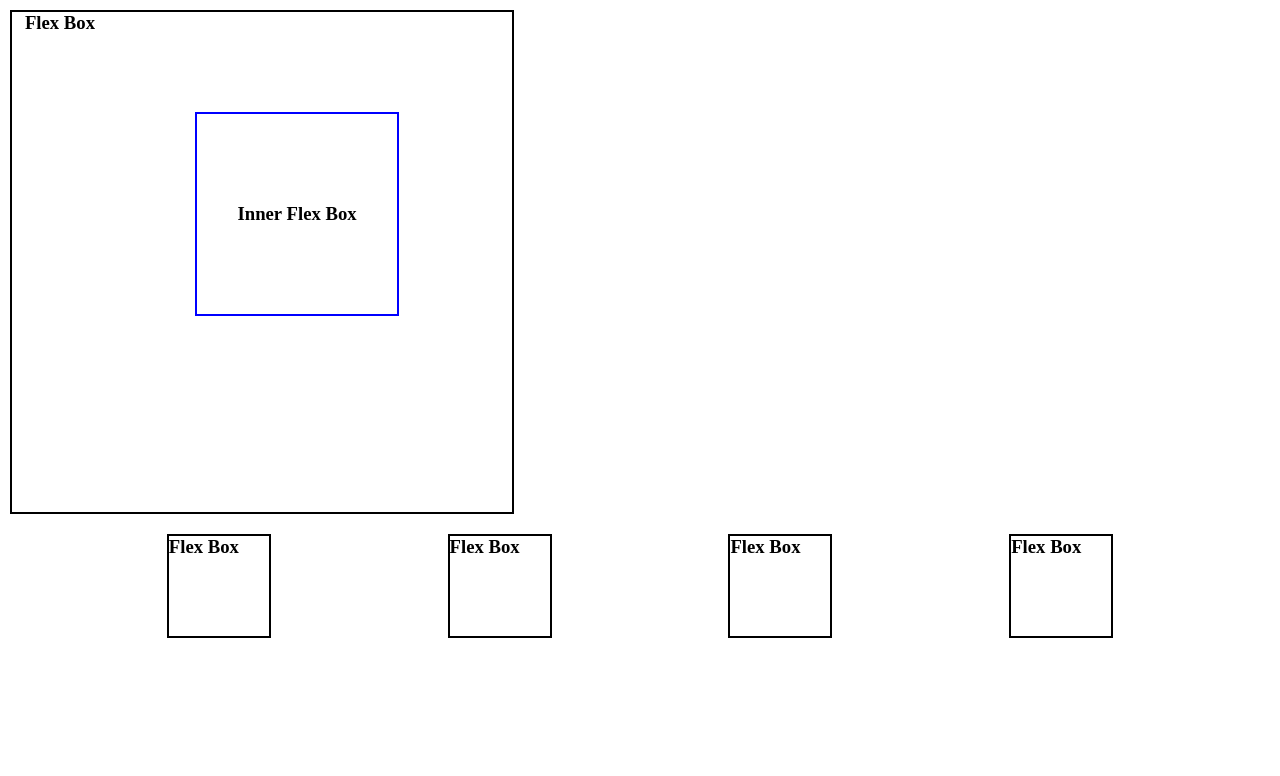
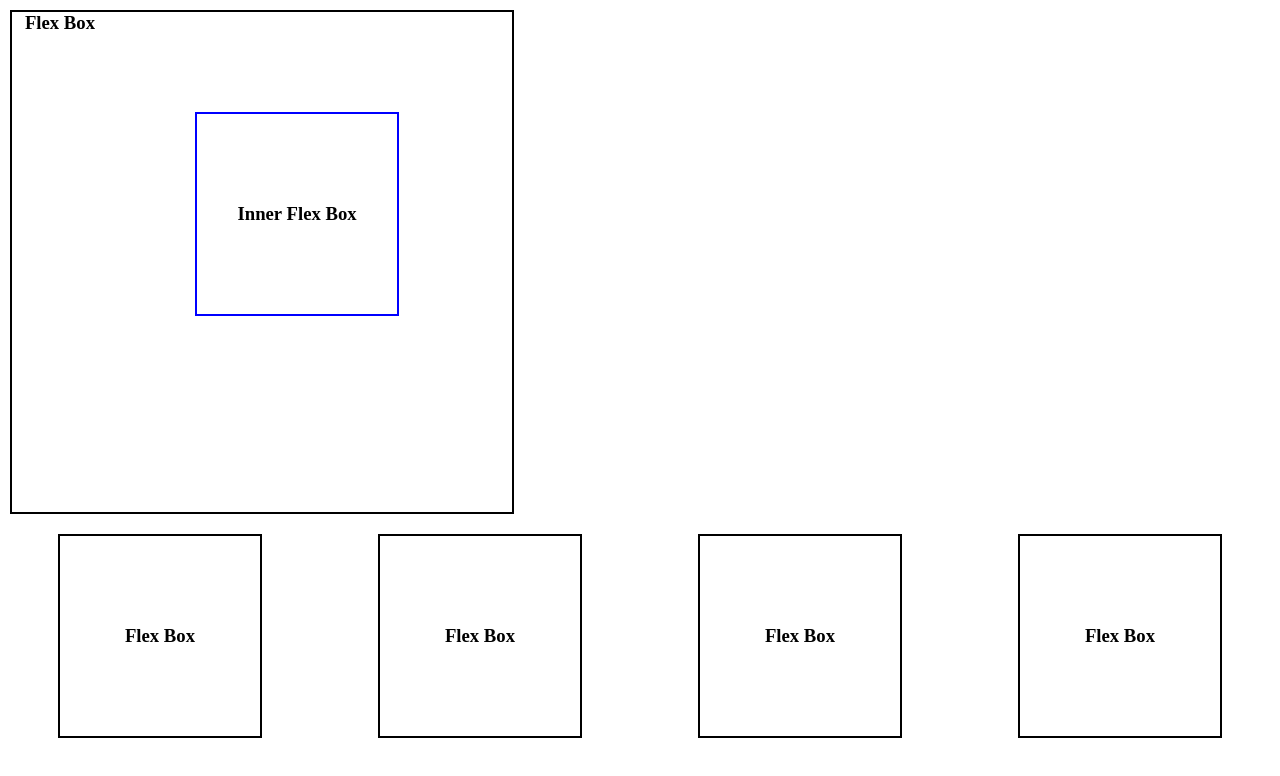
Before and after one commit to sayani-sindu/HVA, a plain HTML site: page FlexBox/flex-box.html in a window 1280 px wide. Drawn offline with Linux system fonts and the light colour scheme.

Commit message:
Flex Box

```diff
--- a/FlexBox/flex-box.css
+++ b/FlexBox/flex-box.css
@@ -27,16 +27,21 @@
 .flex-wrap{
 
     display: flex;
-    justify-content: space-evenly;
-    align-items: center;
+    flex-direction: row;
+    justify-content: space-around;
+    align-items:flex-start;
     flex-wrap: wrap;
-    flex-direction: row;
+    text-align: center;
+
 }
 .flex-box-3 {
-    height: 100px;
+    height: 200px;
     margin: 10px;
-    width: 100px;
+    width: 200px;
     border: 2px solid black;
+    display: flex;
+    flex-direction: row;
+    justify-content: center;
+    align-items:center;
 
-    align-self:flex-start/* Set to column */
 }
```
